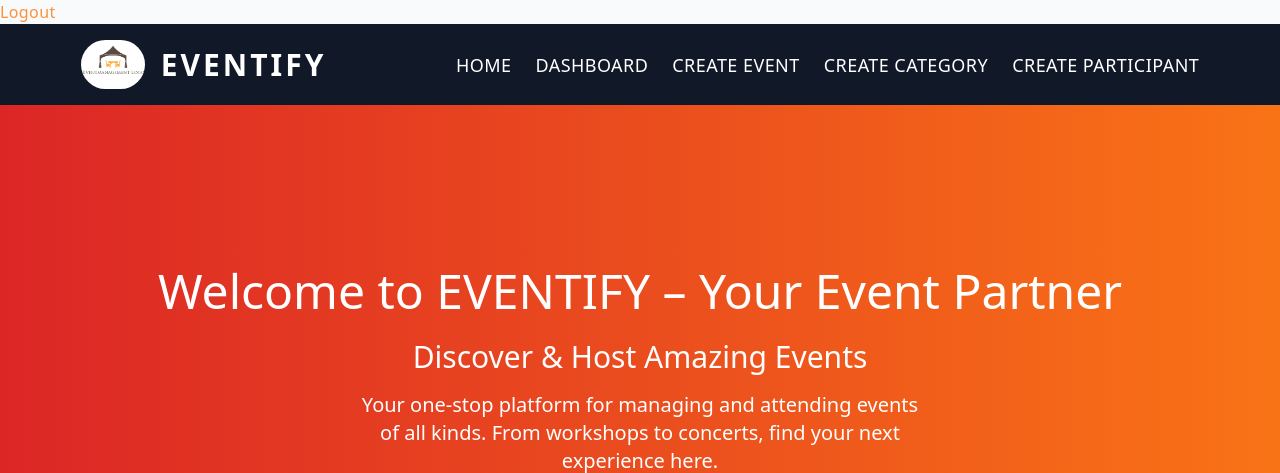
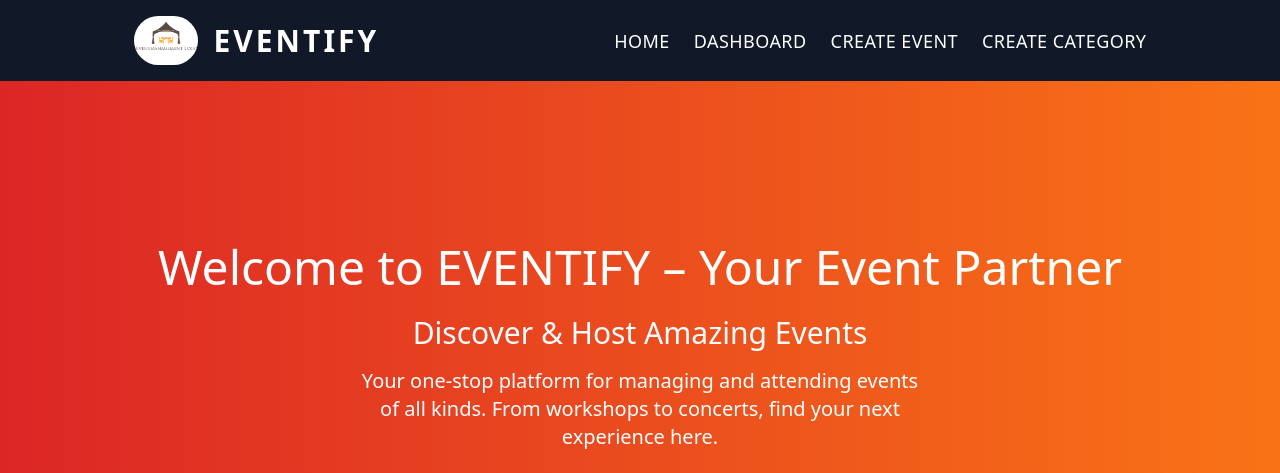
Before and after one commit to mashukabashar/Event-Management-System, a Django app: page / in a window 1280 px wide. Shown: the top 473 px of the page. Run offline with Django 5.2, Linux system fonts and the light colour scheme; data that the repository does not hold is empty.

Commit message:
4th push

```diff
--- a/events/templates/category_form.html
+++ b/events/templates/category_form.html
@@ -25,7 +25,6 @@
           <a href="{% url 'dashboard' %}" class="hover:text-orange-400 cursor-pointer font-medium tracking-wide text-white">DASHBOARD</a>
           <a href="{% url 'create-event' %}" class="hover:text-orange-400  cursor-pointer font-medium tracking-wide text-white">CREATE EVENT</a>
           <a href="{% url 'create-category' %}" class="hover:text-orange-400  cursor-pointer font-medium tracking-wide text-white">CREATE CATEGORY</a>
-          <a href="{% url 'create-participant' %}" class="hover:text-orange-400  cursor-pointer font-medium tracking-wide text-white">CREATE PARTICIPANT</a>
         </ul>
       </div>
 
--- a/events/templates/dashboard.html
+++ b/events/templates/dashboard.html
@@ -18,7 +18,6 @@
         font-family: "Inter", sans-serif;
     }
 </style>
-
 </head>
 
 
@@ -53,7 +52,6 @@
               <a href="{% url 'dashboard' %}" class="hover:text-orange-400 cursor-pointer font-medium tracking-wide text-white">DASHBOARD</a>
               <a href="{% url 'create-event' %}" class="hover:text-orange-400  cursor-pointer font-medium tracking-wide text-white">CREATE EVENT</a>
               <a href="{% url 'create-category' %}" class="hover:text-orange-400  cursor-pointer font-medium tracking-wide text-white">CREATE CATEGORY</a>
-              <a href="{% url 'create-participant' %}" class="hover:text-orange-400  cursor-pointer font-medium tracking-wide text-white">CREATE PARTICIPANT</a>
             </ul>
           </div>
 
@@ -287,7 +285,7 @@
         <div class="bg-white p-8 flex flex-col justify-center shadow-xl rounded-md">
 
             <div>
-                <div class="text-gray-500 text-xl font-bold mb-2">Name: {{ p.first_name }}</div>
+                <div class="text-gray-500 text-xl font-bold mb-2">Name: {{ p.get_full_name }}</div>
             </div>
 
             <div class="text-gray-500 text-sm font-bold mb-2">Email: {{ p.email }}</div>
--- a/events/templates/event_form.html
+++ b/events/templates/event_form.html
@@ -25,7 +25,6 @@
           <a href="{% url 'dashboard' %}" class="hover:text-orange-400 cursor-pointer font-medium tracking-wide text-white">DASHBOARD</a>
           <a href="{% url 'create-event' %}" class="hover:text-orange-400  cursor-pointer font-medium tracking-wide text-white">CREATE EVENT</a>
           <a href="{% url 'create-category' %}" class="hover:text-orange-400  cursor-pointer font-medium tracking-wide text-white">CREATE CATEGORY</a>
-          <a href="{% url 'create-participant' %}" class="hover:text-orange-400  cursor-pointer font-medium tracking-wide text-white">CREATE PARTICIPANT</a>
         </ul>
       </div>
 
--- a/events/templates/eventdetails.html
+++ b/events/templates/eventdetails.html
@@ -29,7 +29,6 @@
           <a href="{% url 'dashboard' %}" class="hover:text-orange-500 cursor-pointer font-medium tracking-wide text-white">DASHBOARD</a>
           <a href="{% url 'create-event' %}" class="hover:text-orange-500 cursor-pointer font-medium tracking-wide text-white">CREATE EVENT</a>
           <a href="{% url 'create-category' %}" class="hover:text-orange-500 cursor-pointer font-medium tracking-wide text-white">CREATE CATEGORY</a>
-          <a href="{% url 'create-participant' %}" class="hover:text-orange-500 cursor-pointer font-medium tracking-wide text-white">CREATE PARTICIPANT</a>
         </ul>
       </div>
     </div>
--- a/events/templates/home.html
+++ b/events/templates/home.html
@@ -14,14 +14,14 @@
   <body class='bg-gray-50'>
 
     <header>
-      <div>
+      {% comment %} <div>
         <form method="post" action="{% url "logout" %}">
           {% csrf_token %}
         <button class="hover:text-orange-400 cursor-pointer font-medium tracking-wide text-black" type="submit">
           Logout
         </button>
       </form>
-      </div>
+      </div> {% endcomment %}
 
 
 {% comment %} 1st part {% endcomment %}
@@ -41,7 +41,6 @@
           <a href="{% url 'dashboard' %}" class="hover:text-orange-400 cursor-pointer font-medium tracking-wide text-white">DASHBOARD</a>
           <a href="{% url 'create-event' %}" class="hover:text-orange-400  cursor-pointer font-medium tracking-wide text-white">CREATE EVENT</a>
           <a href="{% url 'create-category' %}" class="hover:text-orange-400  cursor-pointer font-medium tracking-wide text-white">CREATE CATEGORY</a>
-          <a href="{% url 'create-participant' %}" class="hover:text-orange-400  cursor-pointer font-medium tracking-wide text-white">CREATE PARTICIPANT</a>
         </ul>
       </div>
 
--- a/events/templates/participant_form.html
+++ b/events/templates/participant_form.html
@@ -25,7 +25,6 @@
           <a href="{% url 'dashboard' %}" class="hover:text-orange-400 cursor-pointer font-medium tracking-wide text-white">DASHBOARD</a>
           <a href="{% url 'create-event' %}" class="hover:text-orange-400  cursor-pointer font-medium tracking-wide text-white">CREATE EVENT</a>
           <a href="{% url 'create-category' %}" class="hover:text-orange-400  cursor-pointer font-medium tracking-wide text-white">CREATE CATEGORY</a>
-          <a href="{% url 'create-participant' %}" class="hover:text-orange-400  cursor-pointer font-medium tracking-wide text-white">CREATE PARTICIPANT</a>
         </ul>
       </div>
 
--- a/events/urls.py
+++ b/events/urls.py
@@ -1,5 +1,5 @@
 from django.urls import path
-from events.views import dashboard, create_event, update_event, delete_event, create_category, update_category, create_participant, update_participant, delete_participant, event_details, delete_category
+from events.views import dashboard, create_event, update_event, delete_event, create_category, update_category, update_participant, delete_participant, event_details, delete_category
 
 urlpatterns = [
     path("event_details/<int:id>/",event_details, name='event-details'),
@@ -13,7 +13,6 @@ urlpatterns = [
     path("update-category/<int:id>/",update_category, name="update-category"),
     path("delete-category/<int:id>/",delete_category, name="delete-category"),
 
-    path("create-participant/",create_participant, name="create-participant"),
     path("update-participant/<int:id>/",update_participant, name="update-participant"),
     path("delete-participant/<int:id>/",delete_participant, name="delete-participant"),
 ]
--- a/events/views.py
+++ b/events/views.py
@@ -134,23 +134,6 @@ def create_category(request):
     return render(request, "category_form.html", context)
 
 
-def create_participant(request):
-
-    form = UserForm()
-
-    if request.method == "POST":
-        form = UserForm(request.POST)
-
-        if form.is_valid():
-
-            form.save()
-            messages.success(request,'Participant Created Successfully')
-            return redirect('create-participant')
-
-    context={"form":form}
-    return render(request, "participant_form.html", context)
-
-
 def update_event(request, id):
 
     event=Event.objects.get(id=id)
```
Also changed, not shown: events/forms.py (+0 -10 lines).
